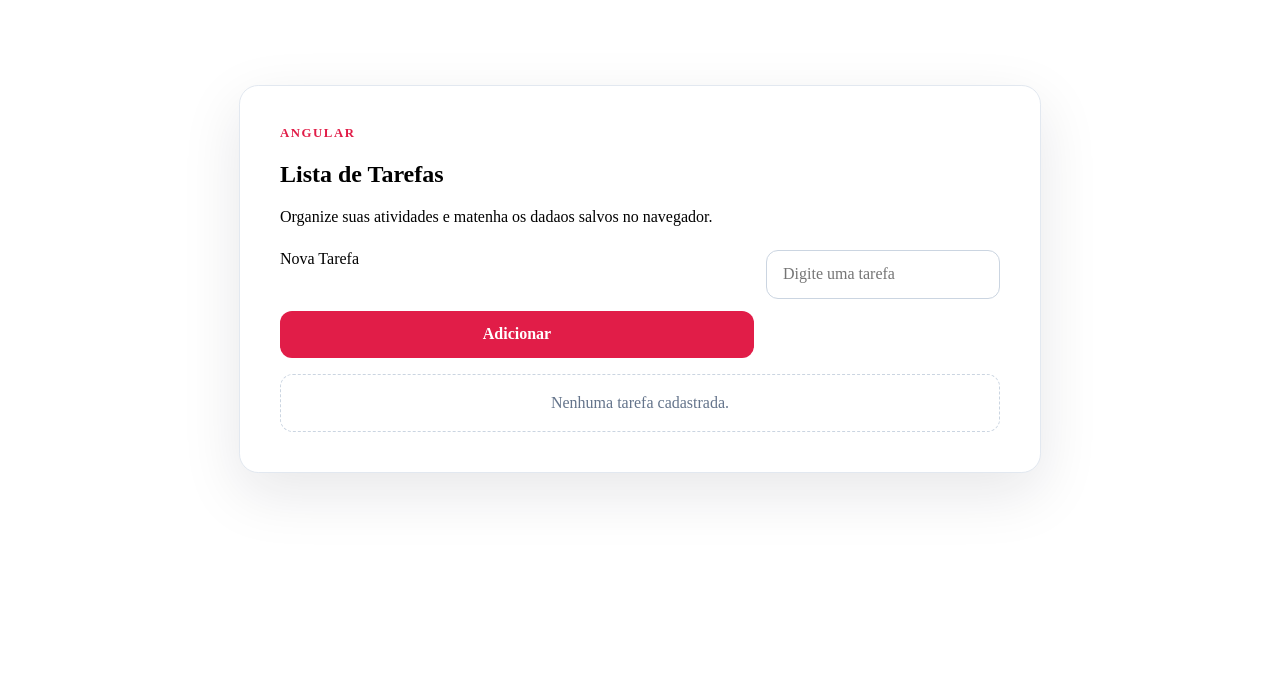
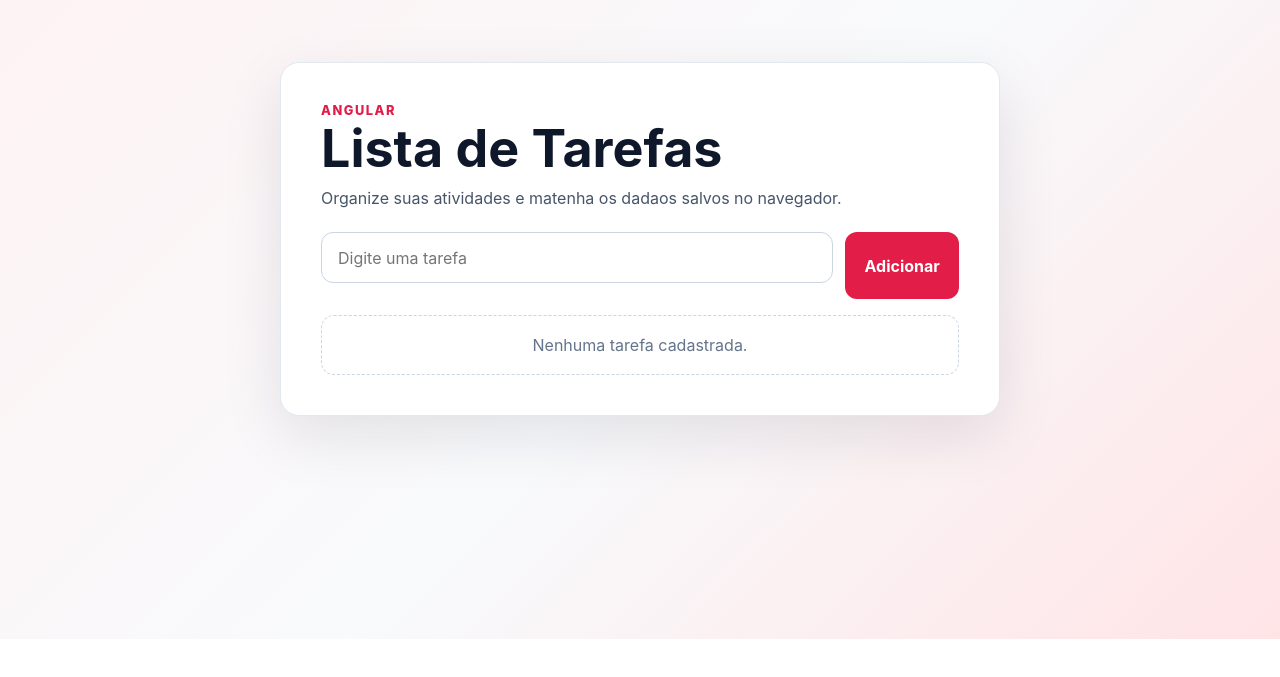
Before and after one commit to IvanSSantana/todo-angular, an Angular app in the folder todo-angular/: page / in a window 1280 px wide. Shown: the part 161-838 px from the top of the page. After the commit the page ends 800 px from the top, so only its background shows below. Built offline with nearby package versions, Linux system fonts and the light colour scheme.

Commit message:
Concluindo estilização e métodos de armazenamento

```diff
--- a/todo-angular/src/app/app.css
+++ b/todo-angular/src/app/app.css
@@ -28,5 +28,28 @@ header {
 }
 
 h1 {
+    margin: 0;
+    color: #0f172a;
+    font-size: clamp(2rem, 7vw, 3.25rem);
+    line-height: 1;
+}
 
+header p:last-child {
+    margin: 0.8rem 0 0;
+    color: #475569;
 }
+
+.stats {
+    display: flex;
+    flex-wrap: wrap;
+    gap: 0.6rem;
+    margin: 1.25rem 0;
+}
+
+.stats span {
+    padding: 0.45rem 0.7rem;
+    border-radius: 999px;
+    background: #fff1f2;
+    color: #9f1239;
+    font-size: 0.9rem;
+}
--- a/todo-angular/src/app/components/todo-form/todo-form.css
+++ b/todo-angular/src/app/components/todo-form/todo-form.css
@@ -10,6 +10,7 @@ input {
     border: 1px solid #cbd5e1;
     border-radius: 0.75rem;
     font: inherit;
+    margin-bottom: 1rem;
 }
 
 input:focus {
--- a/todo-angular/src/app/components/todo-list/todo-list.ts
+++ b/todo-angular/src/app/components/todo-list/todo-list.ts
@@ -10,7 +10,7 @@ import { TodoItem } from '../todo-item/todo-item';
 })
 export class TodoList {
   readonly todos = input.required<Todo[]>();
-  readonly totoToggled = output<number>();
+  readonly todoToggled = output<number>();
   readonly todoRemoved = output<number>();
 
 
--- a/todo-angular/src/app/services/todo-store.ts
+++ b/todo-angular/src/app/services/todo-store.ts
@@ -29,6 +29,17 @@ export class TodoStore {
     this.updateTodos([...this.todosState(), newTodo]);
   };
 
+  toggle(id: number): void {
+    const updatedTodos = this.todosState().map((todo) => {
+      todo.id == id ? {...todo, completed: !todo.completed} : todo;
+    });
+  };
+
+  remove(id: number): void {
+    const updatedTodos = this.todosState().filter((todo) => todo.id != id);
+    this.updateTodos(updatedTodos);
+  }
+
   private updateTodos(todos: Todo[]) : void {
     this.todosState.set(todos);
     localStorage.setItem(this.storageKey, JSON.stringify(todos));
--- a/todo-angular/src/styles.css
+++ b/todo-angular/src/styles.css
@@ -1 +1,31 @@
 /* You can add global styles to this file, and also import other style files */
+*{
+    box-sizing: border-box;
+}
+
+html{
+    font-family: inter, ui-sans-serif, system-ui, -apple-system, BlinkMacSystemFont, 'Segoe UI', sans-serif;
+    color-scheme: light;
+}
+
+body{
+    margin: 0;
+    background: linear-gradient(135deg, #fff1f2, #f8fafc 55%, #ffe4e6);
+    color: #0f172a;
+}
+
+button, input{
+    font: inherit;
+}
+
+.sr-only{
+    position: absolute;
+    width: 1px;
+    height: 1px;
+    padding: 0;
+    margin: -1px;
+    overflow: hidden;
+    clip: rect(0, 0, 0, 0);
+    white-space: nowrap;
+    border: 0;
+}
```
